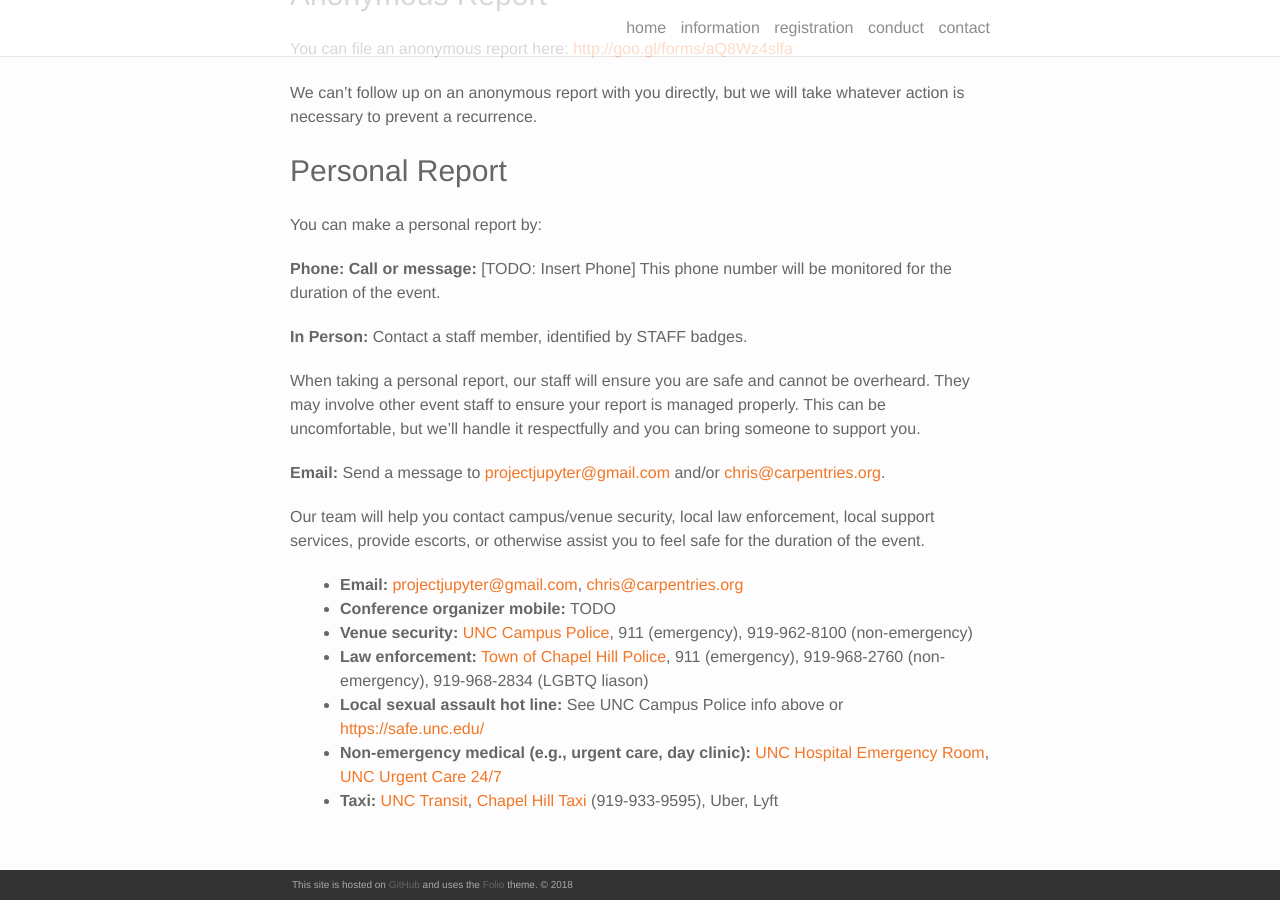
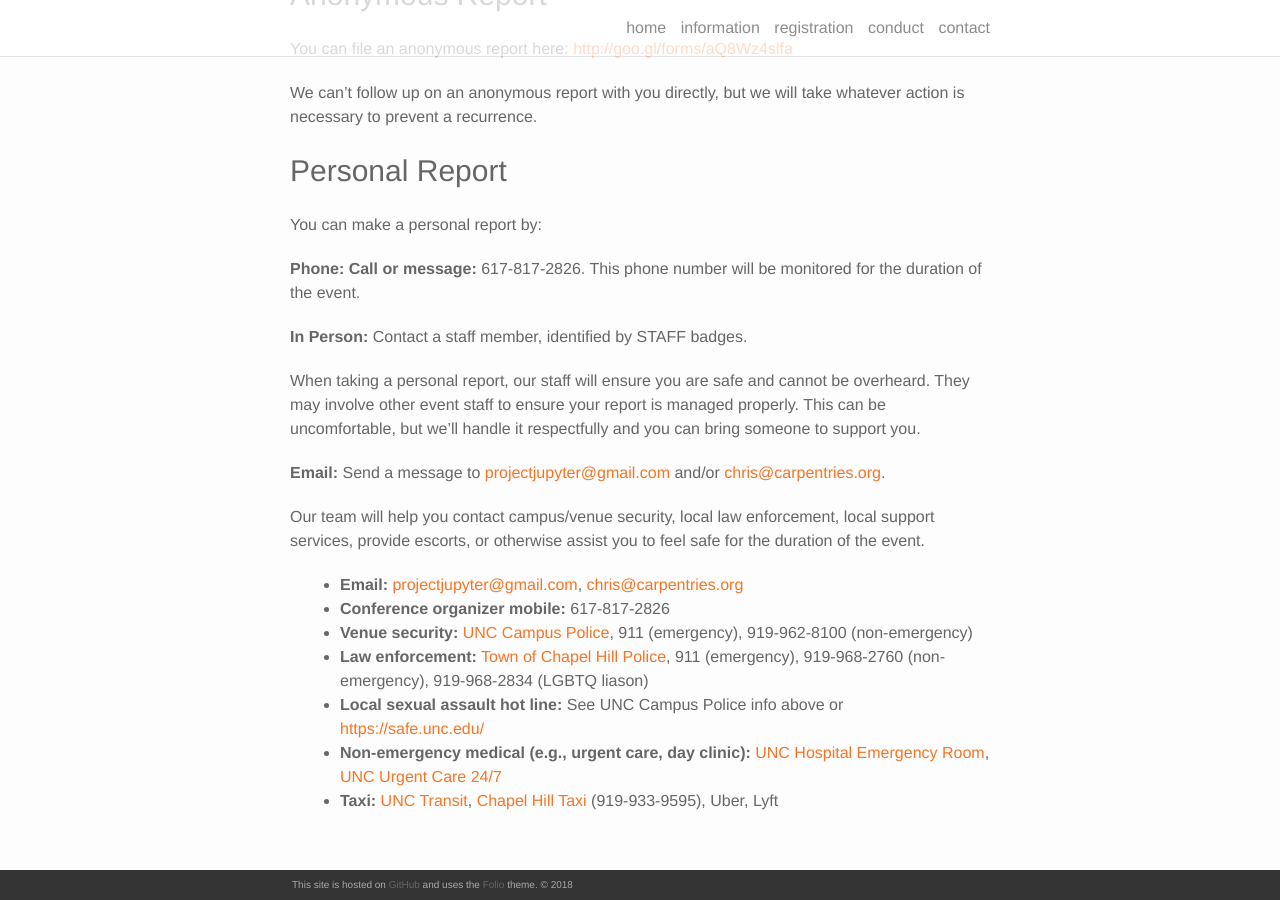
Before and after one commit to bogoli/-folio, a Jekyll site: the page built from conduct.md, in a window 1280 px wide and 900 px high, scrolled down 1473 px. Built offline with Jekyll 4.4.1, drawn with Linux system fonts in a browser that asks for light colours; nearby versions of some CDN libraries.

Commit message:
Add mobile number

```diff
--- a/conduct.md
+++ b/conduct.md
@@ -70,7 +70,7 @@ whatever action is necessary to prevent a recurrence.
 
 You can make a personal report by:
 
-**Phone: Call or message:** [TODO: Insert Phone] This phone number will be monitored
+**Phone: Call or message:** 617-817-2826. This phone number will be monitored
 for the duration of the event.
 
 **In Person:** Contact a staff member, identified by STAFF badges.
@@ -87,7 +87,7 @@ local support services, provide escorts, or otherwise assist you to feel safe
 for the duration of the event.
 
 - **Email:** [projectjupyter@gmail.com](mailto:projectjupyter@gmail.com), [chris@carpentries.org](mailto:chris@carpentries.org)
-- **Conference organizer mobile:** TODO
+- **Conference organizer mobile:** 617-817-2826
 - **Venue security:** [UNC Campus Police](https://police.unc.edu/report-crime/), 911 (emergency), 919-962-8100 (non-emergency)
 - **Law enforcement:** [Town of Chapel Hill Police](http://www.townofchapelhill.org/town-hall/departments-services/police/contact-us), 911 (emergency), 919-968-2760 (non-emergency), 919-968-2834 (LGBTQ liason)
 - **Local sexual assault hot line:** See UNC Campus Police info above or [https://safe.unc.edu/](https://safe.unc.edu/)
```
